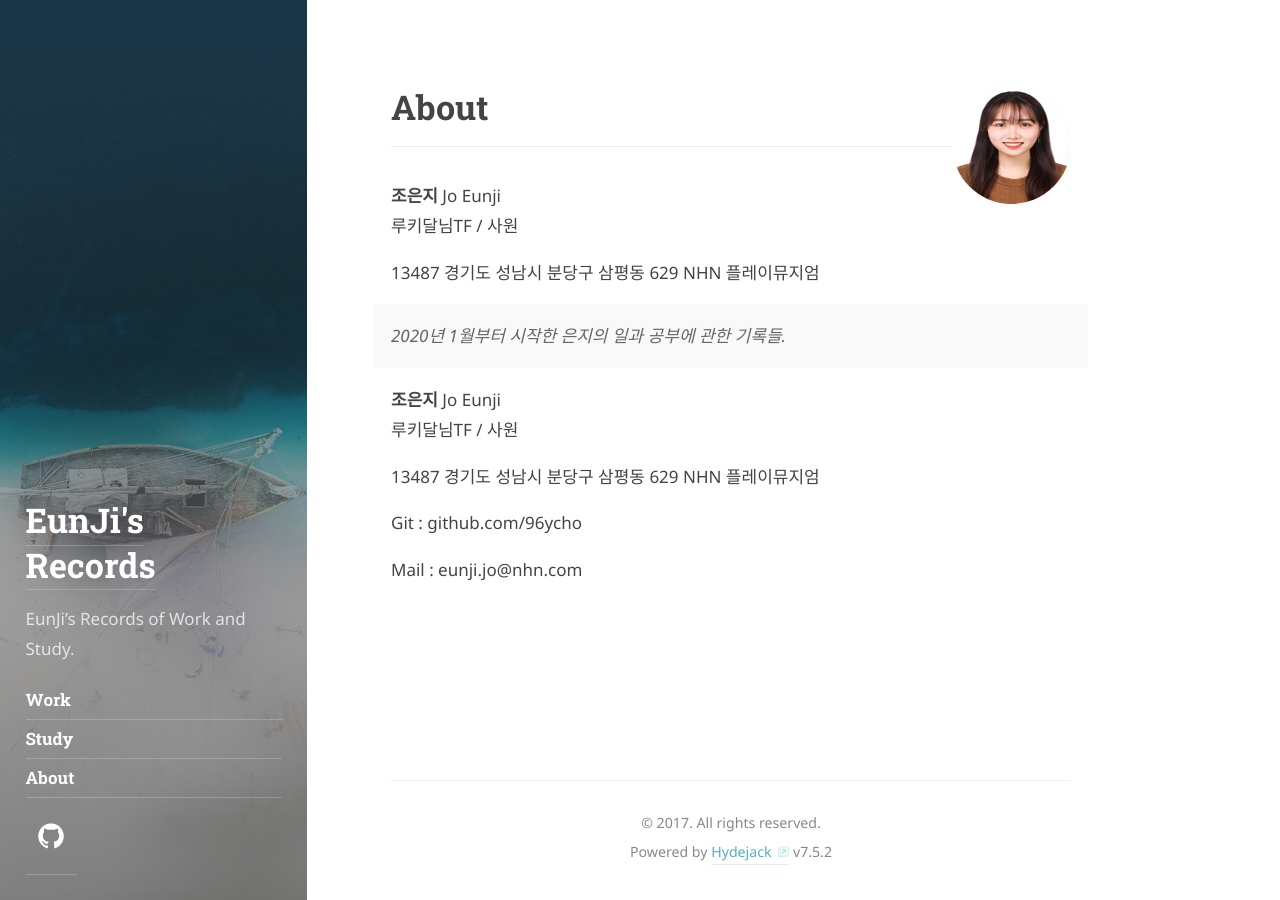
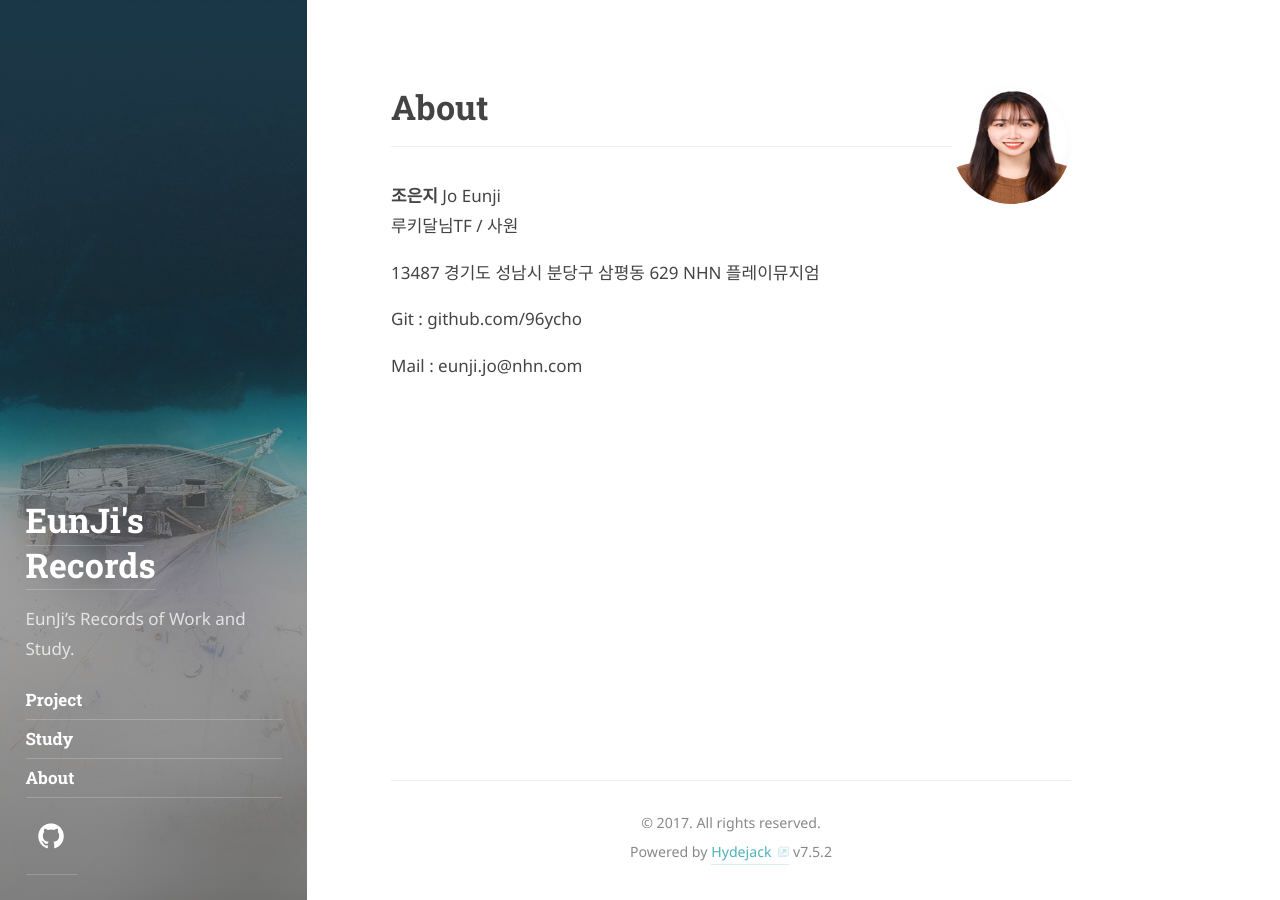
Before and after one commit to 96ycho/96ycho.github.io, a Jekyll site: the page built from about.md, in a window 1280 px wide. Built offline with Jekyll 4.4.1, drawn with Linux system fonts in a browser that asks for light colours; some web fonts are replaced.

Commit message:
목록 화면 수정

```diff
--- a/_config.yml
+++ b/_config.yml
@@ -103,7 +103,7 @@ disqus:                96ycho-github-io
 
 hydejack:
   # Configure the order of complementary content on blog posts
-  post_addons:         [about, newsletter, related]
+  post_addons:         [about, newsletter]
 
   # Configure the order of complementary content on project pages
   project_addons:      [about, newsletter, other]
--- a/_featured_tags/work.md
+++ b/_featured_tags/project.md
@@ -1,11 +1,11 @@
 ---
 layout: list
-title: Work
-slug: work
+title: Project
+slug: project
 menu: true
 order: 1
 description: >
-  Work Records.
+  Project Records.
 accent_color: '#268bd2'
 accent_image:
   background: '#202020'
--- a/about.md
+++ b/about.md
@@ -1,17 +1,11 @@
 ---
 layout: about
 title: About
-description: >
-   *2020년 1월부터 시작한 은지의 일과 공부에 관한 기록들.* <br>
+description:
 menu: true
 order: 4
 ---
 
-**조은지** Jo Eunji <br>
-루키달님TF / 사원
-
-13487 경기도 성남시 분당구 삼평동 629 NHN 플레이뮤지엄
-
 Git : github.com/96ycho
 
 Mail : eunji.jo@nhn.com
```
Also changed, not shown: _includes/post.html (+1 -8 lines), _posts/2013-12-28-introducing-hyde.md (deleted, +0 -47 lines), _posts/2020-01-14-basecamp-day1.md (added, +20 -0 lines).
